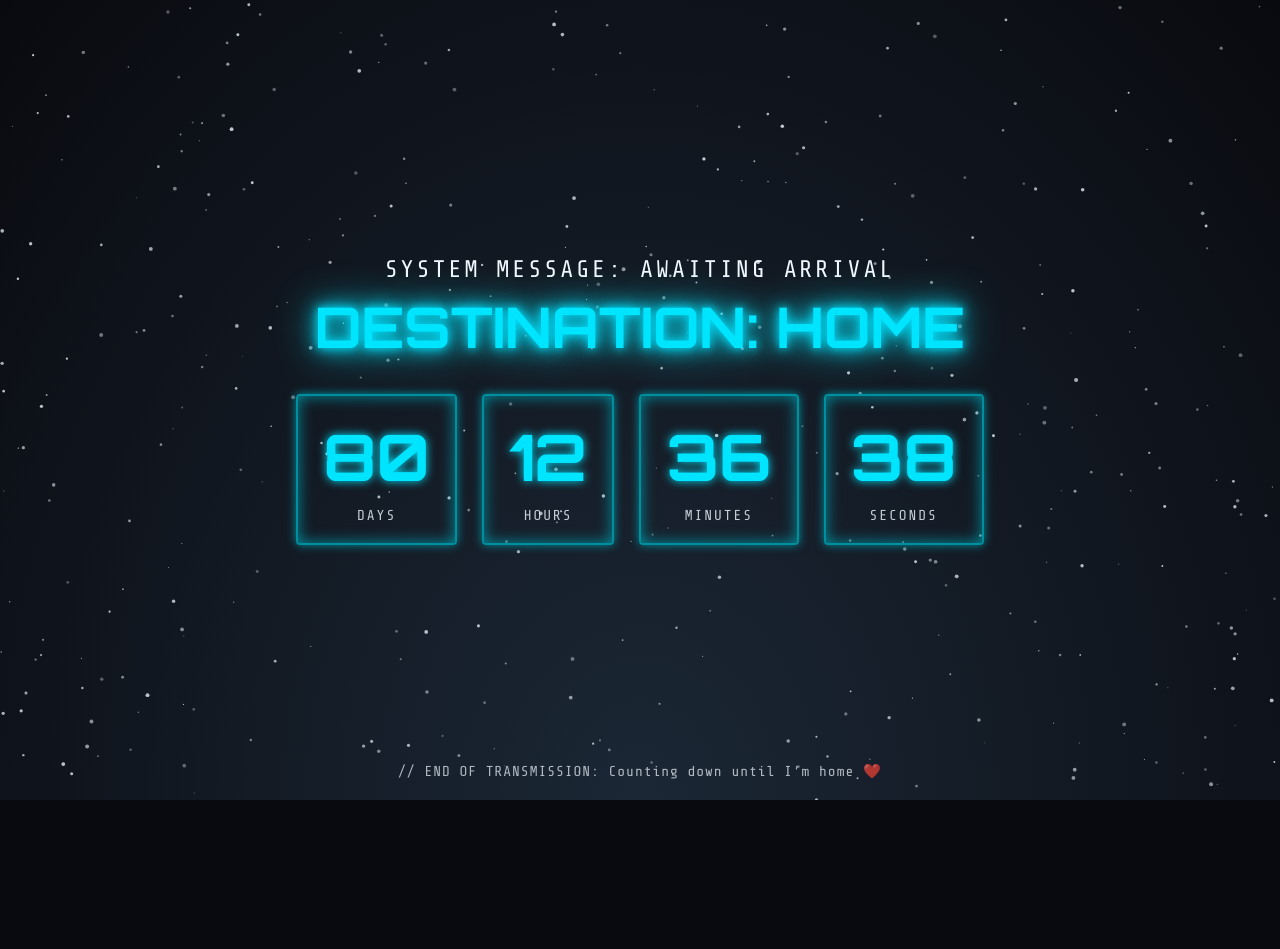
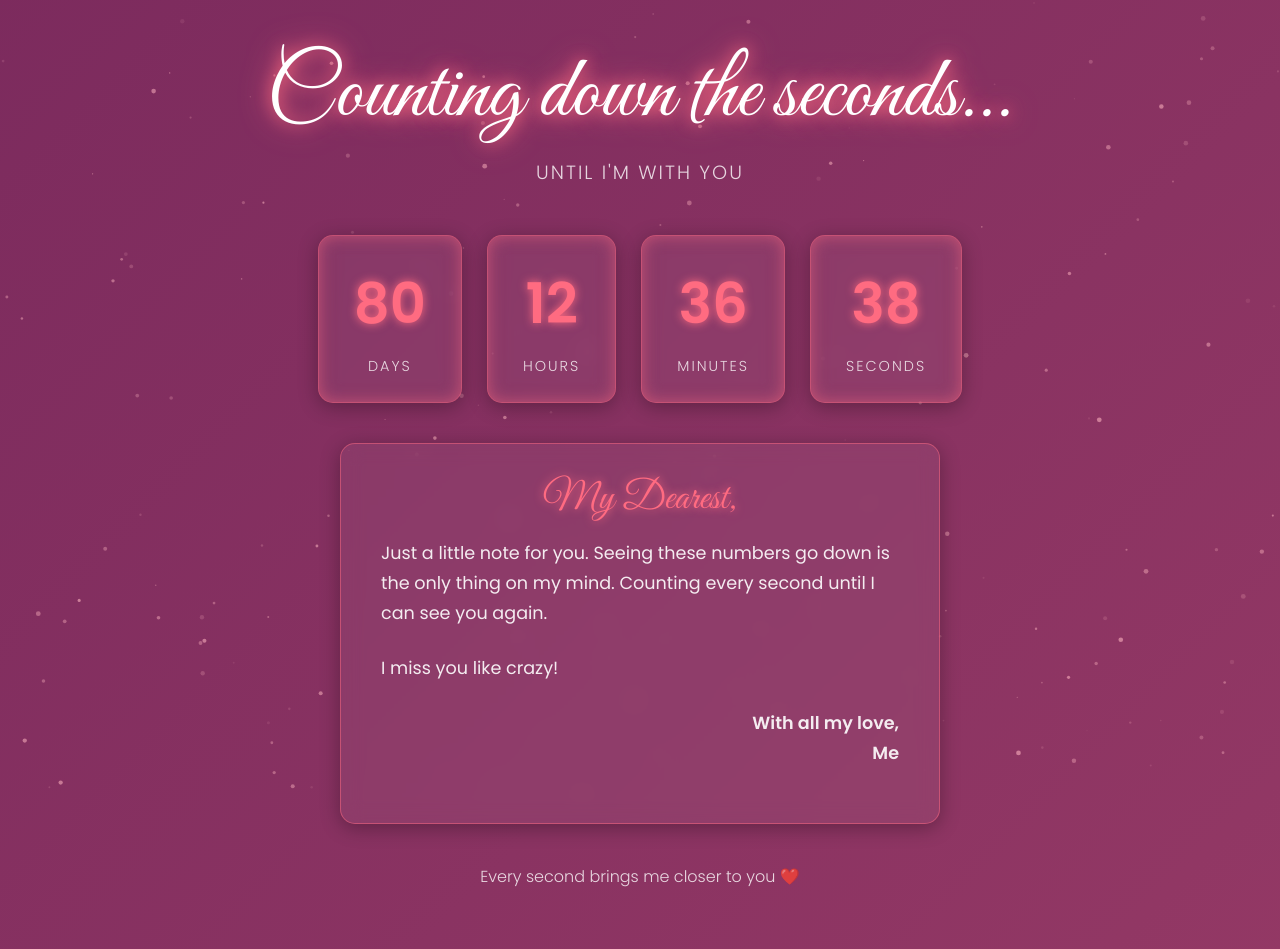
Before and after one commit to Ranj-Mohammad/TTH, a plain HTML site: page index.html in a window 1280 px wide. Before the commit the page ends 800 px from the top, so only its background shows below. Drawn offline with nearby package versions, Linux system fonts and the light colour scheme.

Commit message:
Change theme to warm romantic love style
Updated the theme from a sci-fi dashboard to a warm, romantic love theme. Changes include title, styles, and added a love note section.

```diff
--- a/index.html
+++ b/index.html
@@ -3,27 +3,30 @@
   <head>
     <meta charset="UTF-8" />
     <meta name="viewport" content="width=device-width, initial-scale=1.0" />
-    <title>Arrival Countdown</title>
+    <!-- TODO: EDIT THIS -->
+    <title>Counting Down to You</title>
 
     <!--
-      Two futuristic fonts:
-      - Orbitron: For the big, blocky numbers.
-      - Share Tech Mono: For all other "system" text.
+      Romantic Fonts:
+      - Great Vibes: For the main, cursive-style title.
+      - Poppins: A clean, soft font for the numbers and text.
     -->
     <link
-      href="https://fonts.googleapis.com/css2?family=Orbitron:wght@700&family=Share+Tech+Mono&display=swap"
+      href="https://fonts.googleapis.com/css2?family=Great+Vibes&family=Poppins:wght@300;400;600&display=swap"
       rel="stylesheet"
     />
 
     <!-- ==================================================================== -->
-    <!-- CSS STYLES - Sci-Fi Dashboard Theme -->
+    <!-- CSS STYLES - Warm, Romantic Love Theme -->
     <!-- ==================================================================== -->
     <style>
       :root {
-        --accent-glow: #00e5ff; /* The user's original cyan is perfect */
-        --accent-dark: #008f9e;
-        --text-color: #f0f8ff; /* Alice Blue - a soft white */
-        --bg-color: #090a0f; /* Deep space black */
+        --text-color: #ffffff;
+        --accent: #ff6b81; /* A beautiful, warm coral-pink */
+        --card-bg: rgba(255, 255, 255, 0.05);
+        --card-border: rgba(255, 107, 129, 0.5); /* Soft pink border */
+        --bg-gradient-start: #4a0e4e; /* Deep magenta */
+        --bg-gradient-end: #a4426A; /* Softer rose */
       }
 
       * {
@@ -33,123 +36,81 @@
       }
 
       body {
-        background-color: var(--bg-color);
-        /* This radial gradient gives a "vignette" effect, like looking
-          out of a cockpit window into deep space.
-        */
-        background-image: radial-gradient(
-          ellipse at bottom,
-          #1b2735 0%,
-          #090a0f 100%
+        background: linear-gradient(
+          135deg,
+          var(--bg-gradient-start),
+          var(--bg-gradient-end)
         );
+        background-size: 400% 400%;
+        animation: gradientMove 15s ease infinite;
         color: var(--text-color);
-        font-family: "Share Tech Mono", monospace;
+        font-family: "Poppins", sans-serif;
         min-height: 100vh;
+        /* Use flex to allow scrolling if content is tall */
         display: flex;
         flex-direction: column;
         justify-content: center;
         align-items: center;
         text-align: center;
-        overflow: hidden;
-        position: relative;
+        overflow-x: hidden; /* Hide horizontal scroll */
+        padding: 40px 20px; /* Add padding for spacing */
       }
 
-      /* THE "COOL" PART 1: The Canvas
-        This canvas will sit BEHIND all content and will have
-        the JavaScript-animated starfield.
-      */
-      #starfield {
+      @keyframes gradientMove {
+        0% {
+          background-position: 0% 50%;
+        }
+        50% {
+          background-position: 100% 50%;
+        }
+        100% {
+          background-position: 0% 50%;
+        }
+      }
+
+      /* Glowing particle canvas (replaces the starfield) */
+      #particles-js {
         position: fixed;
         top: 0;
         left: 0;
         width: 100%;
         height: 100%;
         z-index: 0;
-        /* z-index 0, and all other content z-index 1 */
       }
 
-      /* THE "COOL" PART 2: The Scan Lines
-        This pseudo-element creates an animated scan line overlay,
-        giving a "monitor" or "hologram" feel.
-      */
-      body::after {
-        content: "";
-        position: absolute;
-        top: 0;
-        left: 0;
-        width: 100%;
-        height: 100%;
-        background: linear-gradient(
-          to bottom,
-          rgba(18, 16, 16, 0) 0%,
-          rgba(18, 16, 16, 0) 90%,
-          rgba(0, 0, 0, 0.4) 95%,
-          rgba(0, 0, 0, 1) 100%
-        );
-        background-size: 100% 4px; /* 4px tall scan lines */
-        animation: scanline 4s linear infinite;
-        z-index: 1;
-        pointer-events: none; /* Allows clicking through it */
-      }
-
-      @keyframes scanline {
-        0% {
-          background-position: 0 0;
-        }
-        100% {
-          background-position: 0 100vh;
-        }
-      }
-
-      /* All content must be above the starfield and scan lines */
+      /* All content must be above the particles */
       header,
       main,
+      .love-note,
       .footer-text {
         position: relative;
         z-index: 2;
+        width: 100%;
       }
 
       header {
-        margin-bottom: 2rem;
+        margin-bottom: 1.5rem;
       }
 
+      /* The new, romantic cursive title */
       h1 {
-        font-family: "Share Tech Mono", monospace;
-        font-size: clamp(1.2rem, 3vw, 1.5rem);
+        font-family: "Great Vibes", cursive;
+        font-size: clamp(3rem, 10vw, 5.5rem);
         font-weight: 400;
-        letter-spacing: 3px;
         color: var(--text-color);
-        text-transform: uppercase;
+        text-shadow: 0 0 15px var(--accent), 0 0 30px var(--accent);
         margin-bottom: 0.5rem;
       }
 
-      /* Subtitle for the Sci-Fi theme */
+      /* The sub-title */
       .subtitle {
-        font-family: "Orbitron", sans-serif;
-        font-size: clamp(2rem, 6vw, 3.5rem);
-        color: var(--accent-glow);
-        text-shadow: 0 0 10px var(--accent-glow), 0 0 20px var(--accent-glow);
-        animation: flicker 3s infinite alternate;
-      }
-
-      @keyframes flicker {
-        0%,
-        18%,
-        22%,
-        25%,
-        53%,
-        57%,
-        100% {
-          text-shadow: 0 0 10px var(--accent-glow), 0 0 20px var(--accent-glow),
-            0 0 40px var(--accent-glow);
-          opacity: 1;
-        }
-        20%,
-        24%,
-        55% {
-          text-shadow: none;
+        font-family: "Poppins", sans-serif;
+        font-size: clamp(1rem, 3vw, 1.2rem);
+        font-weight: 300;
+        letter-spacing: 2px;
+        text-transform: uppercase;
+        color: var(--text-color);
         opacity: 0.8;
-        }
       }
 
       #countdown {
@@ -157,39 +118,39 @@
         gap: clamp(15px, 3vw, 25px);
         justify-content: center;
         flex-wrap: wrap;
+        margin-top: 1.5rem;
       }
 
-      /* The "Digital Readout" boxes.
-        No more glass. Just pure, flat digital panels.
-      */
+      /* The countdown cards, now with a soft, romantic feel */
       .time-box {
-        background: transparent;
-        padding: 20px 25px;
-        /* Sharp borders for the "panel" look */
-        border: 2px solid var(--accent-dark);
-        border-radius: 4px;
-        box-shadow: 0 0 15px var(--accent-dark) inset,
-          0 0 10px var(--accent-dark);
+        background: var(--card-bg);
+        border: 1px solid var(--card-border);
+        padding: 25px 35px;
+        border-radius: 15px;
+        backdrop-filter: blur(10px);
+        box-shadow: 0 4px 20px rgba(0, 0, 0, 0.3),
+          0 0 15px var(--card-border) inset;
         transition: transform 0.3s ease, box-shadow 0.3s ease;
       }
 
       .time-box:hover {
-        transform: scale(1.05);
-        box-shadow: 0 0 25px var(--accent-dark) inset,
-          0 0 20px var(--accent-glow);
+        transform: translateY(-5px) scale(1.03);
+        box-shadow: 0 10px 30px rgba(0, 0, 0, 0.4),
+          0 0 30px var(--accent) inset, 0 0 20px var(--accent);
       }
 
       .time-value {
-        font-family: "Orbitron", sans-serif;
-        font-size: clamp(2.5rem, 8vw, 4rem);
-        font-weight: 700;
-        color: var(--accent-glow);
-        text-shadow: 0 0 10px var(--accent-glow);
+        font-family: "Poppins", sans-serif;
+        font-size: clamp(2.5rem, 8vw, 3.5rem);
+        font-weight: 600;
+        color: var(--accent);
+        text-shadow: 0 0 10px var(--accent);
       }
 
       .label {
-        font-family: "Share Tech Mono", monospace;
+        font-family: "Poppins", sans-serif;
         font-size: 0.9rem;
+        font-weight: 300;
         text-transform: uppercase;
         letter-spacing: 2px;
         color: var(--text-color);
@@ -197,26 +158,69 @@
         opacity: 0.8;
       }
 
+      /* NEW STYLES for the integrated Love Note
+      */
+      .love-note {
+        background: var(--card-bg);
+        border: 1px solid var(--card-border);
+        border-radius: 15px;
+        backdrop-filter: blur(10px);
+        box-shadow: 0 4px 20px rgba(0, 0, 0, 0.3);
+        padding: 30px 40px;
+        max-width: 600px;
+        margin: 2.5rem auto 0 auto; /* Spacing from countdown */
+        text-align: left;
+      }
+
+      .love-note h2 {
+        font-family: "Great Vibes", cursive;
+        font-size: 2.5rem;
+        font-weight: 400;
+        color: var(--accent);
+        text-shadow: 0 0 10px var(--accent);
+        margin-bottom: 15px;
+        text-align: center;
+      }
+
+      .love-note p {
+        font-family: "Poppins", sans-serif;
+        font-size: 1.1rem;
+        line-height: 1.7;
+        color: var(--text-color);
+        margin-bottom: 25px;
+        opacity: 0.9;
+      }
+
+      .love-note .signature {
+        font-family: "Poppins", sans-serif;
+        font-size: 1.1rem;
+        font-weight: 600;
+        color: var(--text-color);
+        text-align: right;
+      }
+
       .footer-text {
-        position: absolute;
-        bottom: 20px;
-        font-size: 0.9rem;
-        opacity: 0.7;
-        letter-spacing: 1px;
+        /* Pushed to the bottom */
+        margin-top: 2.5rem;
+        padding-bottom: 20px; /* Ensure it's not cut off */
+        font-size: 1rem;
+        font-weight: 300;
+        opacity: 0.8;
       }
     </style>
   </head>
   <body>
     <!-- ==================================================================== -->
-    <!-- HTML MARKUP - Now with a Canvas for the starfield -->
+    <!-- HTML MARKUP -->
     <!-- ==================================================================== -->
 
-    <!-- THE "COOL" PART 1: Starfield Canvas -->
-    <canvas id="starfield"></canvas>
+    <!-- Floating particles background -->
+    <canvas id="particles-js"></canvas>
 
     <header>
-      <h1>SYSTEM MESSAGE: AWAITING ARRIVAL</h1>
-      <div class="subtitle">DESTINATION: HOME</div>
+      <!-- TODO: EDIT THIS -->
+      <h1>Counting down the seconds...</h1>
+      <div class="subtitle">Until I'm with you</div>
     </header>
 
     <main id="countdown">
@@ -238,20 +242,33 @@
       </div>
     </main>
 
-    <p class="footer-text">
-      // END OF TRANSMISSION: Counting down until I’m home ❤️
+    <!--
+      THE LOVE NOTE - Now part of the main page
+    -->
+    <section class="love-note">
+      <!-- TODO: EDIT THIS - This is your personal message -->
+      <h2>My Dearest,</h2>
+      <p>
+        Just a little note for you. Seeing these numbers go down is the only
+        thing on my mind. Counting every second until I can see you again.
       </p>
+      <p>I miss you like crazy!</p>
+      <p class="signature">With all my love,<br />Me</p>
+    </section>
+
+    <!-- TODO: EDIT THIS -->
+    <p class="footer-text">Every second brings me closer to you ❤️</p>
 
     <!-- ==================================================================== -->
-    <!-- JAVASCRIPT LOGIC - Countdown + Starfield -->
+    <!-- JAVASCRIPT LOGIC - Countdown + Particles -->
     <!-- ==================================================================== -->
     <script>
-      // Wait for the DOM to load before running any scripts
       document.addEventListener("DOMContentLoaded", () => {
         // ---------------------------------------------
-        // SECTION 1: The Countdown Timer (Your original logic)
+        // SECTION 1: The Countdown Timer
         // ---------------------------------------------
 
+        // TODO: SET YOUR RETURN DATE
         const returnDate = new Date("2026-01-26T03:00:00").getTime();
 
         const elements = {
@@ -267,19 +284,21 @@
 
           if (diff <= 0) {
             clearInterval(countdownInterval);
+            // TODO: EDIT THIS - Final message
+            // This will replace the *entire* page content
             document.body.innerHTML = `
-              <header>
-                <h1>SYSTEM ALERT: ARRIVAL</h1>
-                <div class="subtitle">WELCOME HOME</div>
-              </header>
-              <p class="footer-text">// CONNECTION TERMINATED</p>`;
+              <canvas id="particles-js"></canvas>
+              <header style="z-index: 2;">
+                <h1>We're finally together!</h1>
+                <div class="subtitle">The wait is over ❤️</div>
+              </header>`;
+            // We re-run the particle init for the final screen
+            initializeParticles();
             return;
           }
 
           const d = Math.floor(diff / (1000 * 60 * 60 * 24));
-          const h = Math.floor(
-            (diff % (1000 * 60 * 60 * 24)) / (1000 * 60 * 60)
-          );
+          const h = Math.floor((diff % (1000 * 60 * 60 * 24)) / (1000 * 60 * 60));
           const m = Math.floor((diff % (1000 * 60 * 60)) / (1000 * 60));
           const s = Math.floor((diff % (1000 * 60)) / 1000);
 
@@ -287,76 +306,71 @@
           elements.hours.textContent = h.toString().padStart(2, "0");
           elements.minutes.textContent = m.toString().padStart(2, "0");
           elements.seconds.textContent = s.toString().padStart(2, "0");
-
-          // Update the "flicker" animation on seconds to make it feel alive
-          if (elements.seconds.textContent.endsWith("0")) {
-            elements.seconds.style.animation =
-              "flicker 0.5s infinite alternate";
-          } else {
-            elements.seconds.style.animation = "none";
-          }
         }
 
         const countdownInterval = setInterval(updateCountdown, 1000);
         updateCountdown();
 
         // ---------------------------------------------
-        // SECTION 2: THE "COOL" PART - Starfield Canvas Logic
+        // SECTION 2: Romantic Particle Background
         // ---------------------------------------------
-
-        const canvas = document.getElementById("starfield");
+        const canvas = document.getElementById("particles-js");
+        // Ensure canvas exists before trying to use it (for the final screen)
+        if (canvas) {
             const ctx = canvas.getContext("2d");
-
-        let stars = [];
-        const numStars = 400; // More stars!
-        const starSpeed = 0.5; // Slow drift
+            let particles = [];
+            const numParticles = 200;
+            const particleSpeed = 0.3;
 
             function resizeCanvas() {
               canvas.width = window.innerWidth;
               canvas.height = window.innerHeight;
-          stars = []; // Re-init stars on resize
-          initStars();
+              particles = [];
+              initParticles();
             }
 
-        function initStars() {
-          for (let i = 0; i < numStars; i++) {
-            stars.push({
+            function initParticles() {
+              for (let i = 0; i < numParticles; i++) {
+                particles.push({
                   x: Math.random() * canvas.width,
                   y: Math.random() * canvas.height,
-              radius: Math.random() * 1.5 + 0.5, // Stars of varying sizes
-              color: `rgba(240, 248, 255, ${Math.random() * 0.5 + 0.3})`, // Faint white/blue
-              speed: Math.random() * 0.5 + starSpeed,
+                  radius: Math.random() * 2 + 0.5,
+                  // Soft pink/white particles with random opacity
+                  color: `rgba(255, 182, 193, ${Math.random() * 0.5 + 0.1})`,
+                  speed: Math.random() * 0.5 + particleSpeed,
                 });
               }
             }
 
-        function animateStars() {
+            function animateParticles() {
               ctx.clearRect(0, 0, canvas.width, canvas.height);
-
-          for (let star of stars) {
-            // Update star position
-            star.y += star.speed;
-
-            // Reset star to top if it goes off-screen
-            if (star.y > canvas.height) {
-              star.y = 0;
-              star.x = Math.random() * canvas.width;
+              for (let p of particles) {
+                p.y -= p.speed; // Move particles UP
+                if (p.y < 0) {
+                  // Reset to bottom
+                  p.y = canvas.height;
+                  p.x = Math.random() * canvas.width;
+                }
+                ctx.beginPath();
+                ctx.arc(p.x, p.y, p.radius, 0, Math.PI * 2);
+                ctx.fillStyle = p.color;
+                ctx.fill();
+              }
+              requestAnimationFrame(animateParticles);
             }
 
-            // Draw the star
-            ctx.beginPath();
-            ctx.arc(star.x, star.y, star.radius, 0, Math.PI * 2);
-            ctx.fillStyle = star.color;
-            ctx.fill();
+            // Encapsulate particle logic to be reusable
+            function initializeParticles() {
+                window.addEventListener("resize", resizeCanvas);
+                resizeCanvas();
+                animateParticles();
             }
 
-          requestAnimationFrame(animateStars);
+            initializeParticles(); // Run on initial load
         }
 
-        // --- Initialize ---
-        window.addEventListener("resize", resizeCanvas);
-        resizeCanvas(); // Initial setup
-        animateStars(); // Start the animation loop
+        // --- No more Section 3! The secret note logic is gone. ---
+
       });
     </script>
   </body>
```
Lines whose indentation alone changed are shown as unchanged.
